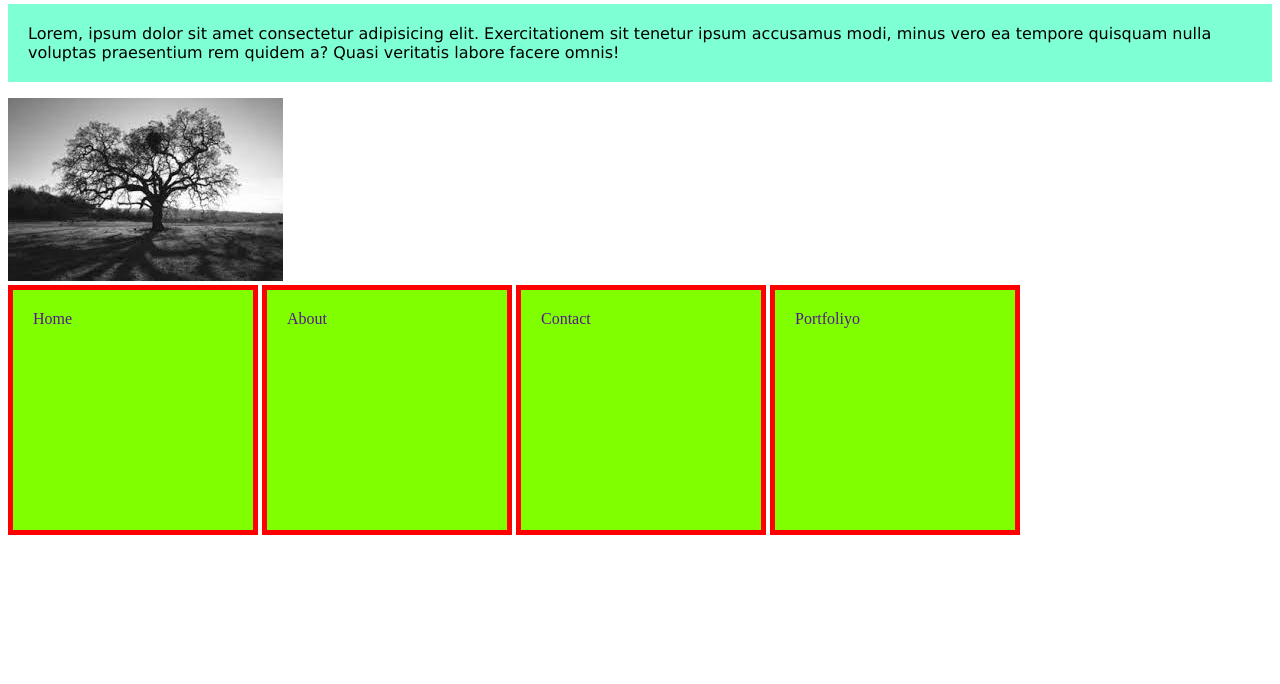
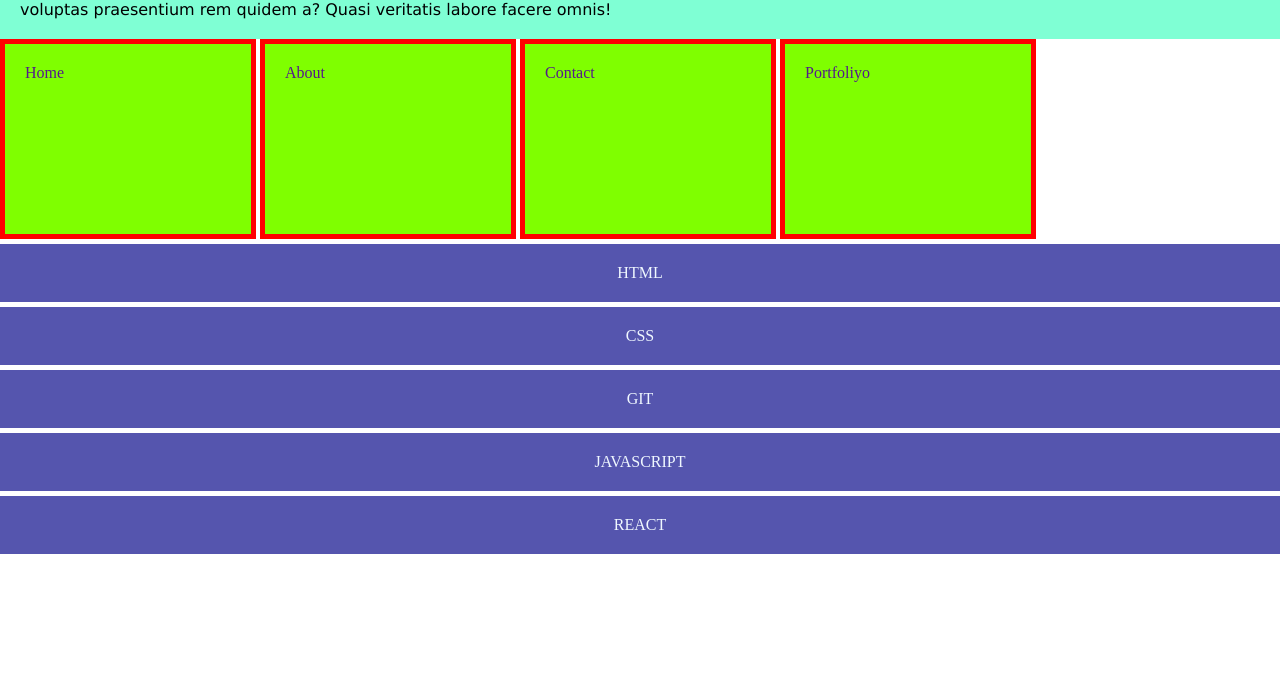
Before and after one commit to polyranidas/git-project, a plain HTML site: page index.html in a window 1280 px wide. Shown: the part 116-800 px from the top of the page. Drawn offline with Linux system fonts and the light colour scheme.

Commit message:
list style

```diff
--- a/index.html
+++ b/index.html
@@ -10,11 +10,18 @@
 <body>
     <h1>poly rani das</h1>
     <p>Lorem, ipsum dolor sit amet consectetur adipisicing elit. Exercitationem sit tenetur ipsum accusamus modi, minus vero ea tempore quisquam nulla voluptas praesentium rem quidem a? Quasi veritatis labore facere omnis!</p>
-    <img src="images/tree.jpg" alt=""><br>
+
     <a href="">Home</a>
     <a href="">About</a>
     <a href="">Contact</a>
     <a href="">Portfoliyo</a>
+    <ol>
+        <li>HTML</li>
+        <li>CSS</li>
+        <li>GIT</li>
+        <li>JAVASCRIPT</li>
+        <li>REACT</li>
+    </ol>
 
 </body>
 </html>
--- a/style.css
+++ b/style.css
@@ -1,4 +1,10 @@
-h1 {
+    * {
+        margin: 0;
+        padding: 0;
+        box-sizing: border-box;
+    }
+
+    h1 {
     background-color: aqua;
     text-align: center;
     padding: 20px;
@@ -13,9 +19,17 @@ a {
     text-decoration: none;
     background-color: chartreuse;
     height: 200px;
-    width: 200px;
+    width: 20%;
     padding: 20px;
     border: 5px solid red;
 
 
 }
+    ol li {
+    background-color: rgb(85, 85, 174);
+    color: aliceblue;
+    padding: 20px;
+    text-align: center;
+    margin-top: 5px;
+
+}
```
